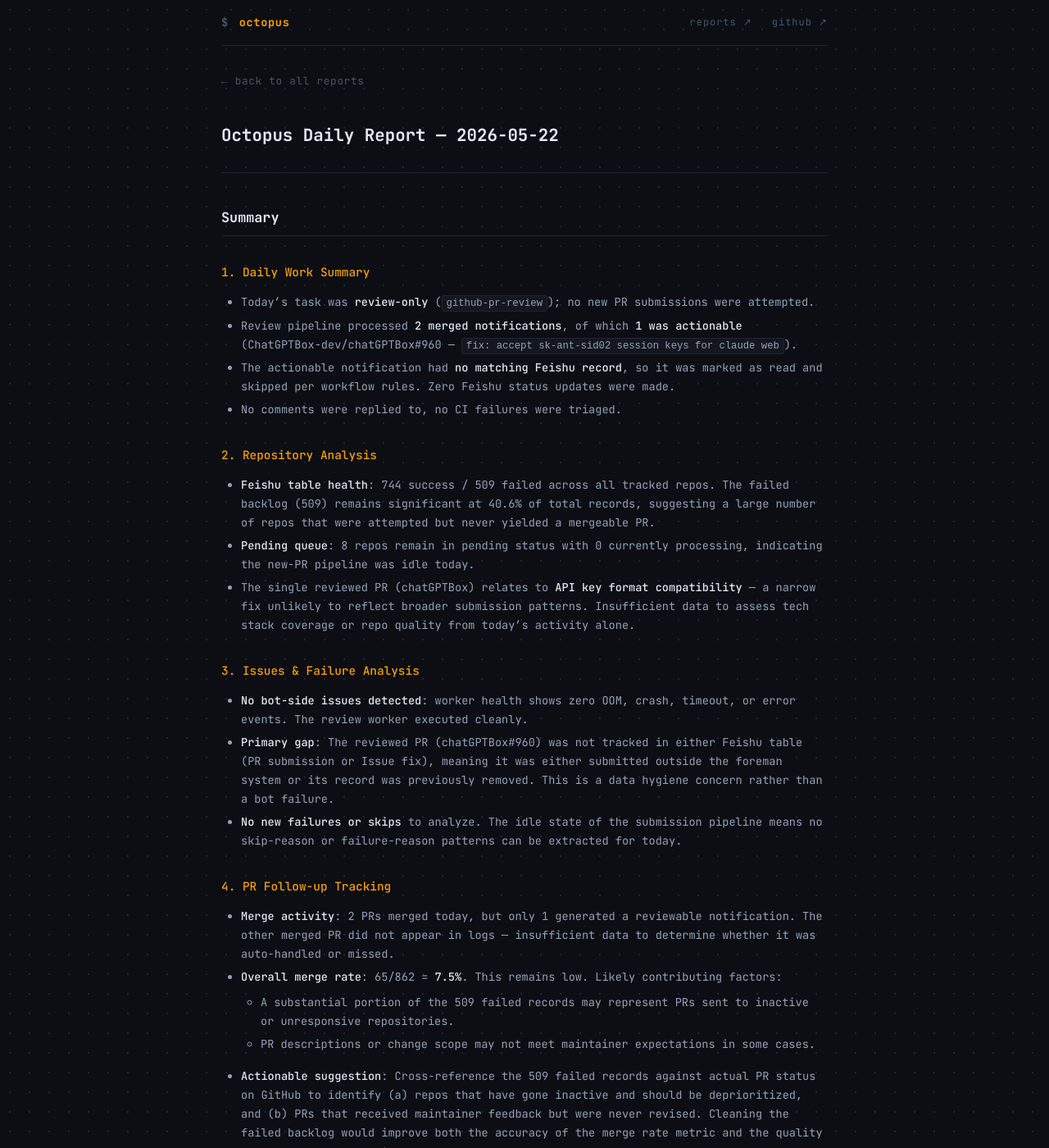
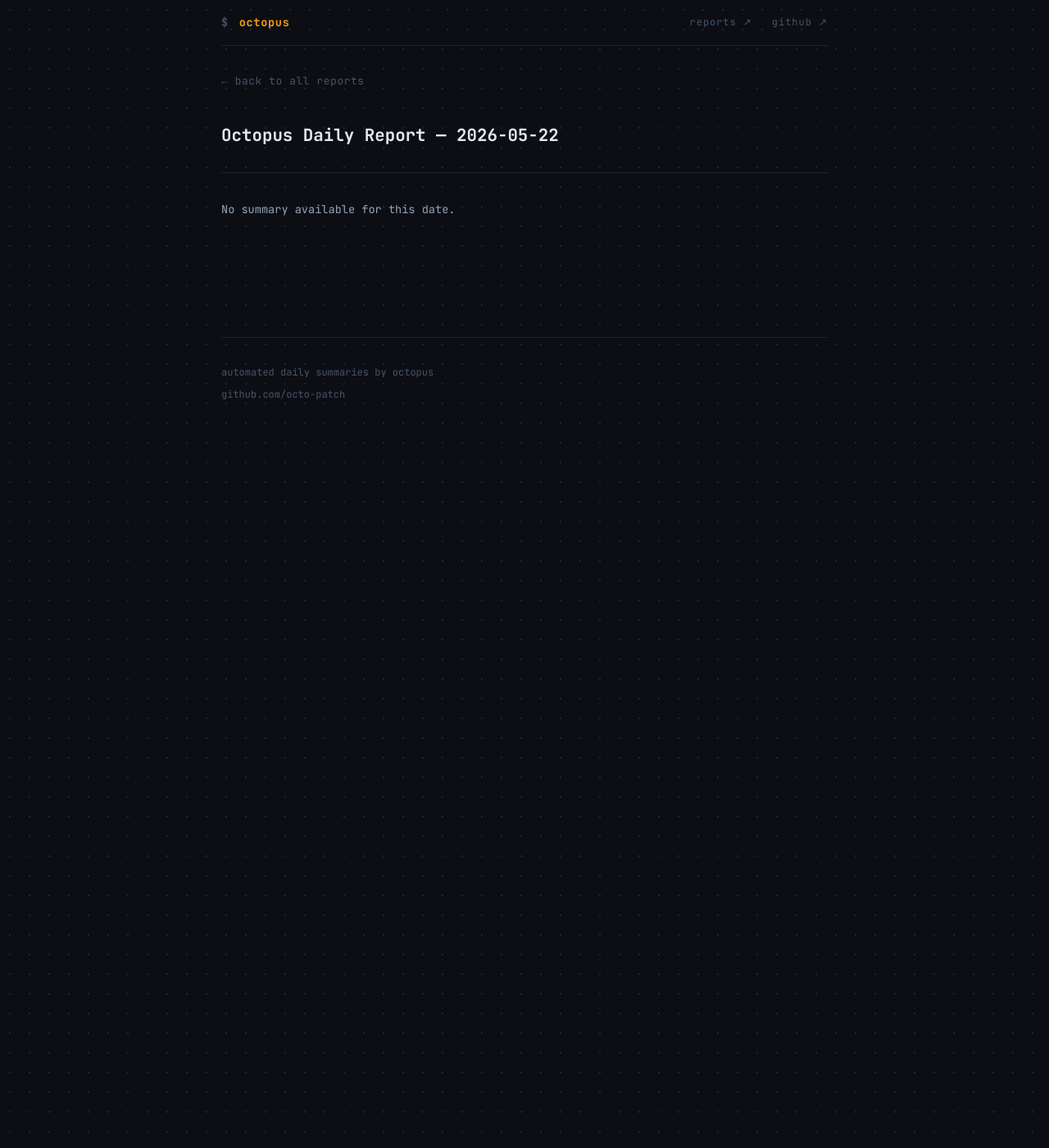
Before and after one commit to octo-patch/daily-reports, a Jekyll site: the page built from 2026-05/2026-05-22.md, in a window 1280 px wide and 1400 px high. Shown: the whole window at 82% size. Built offline with Jekyll 4.4.1, drawn with Linux system fonts in a browser that asks for light colours; some of the changed text lies outside the part shown.

Commit message:
daily report: 2026-05-22

```diff
--- a/2026-05/2026-05-22.md
+++ b/2026-05/2026-05-22.md
@@ -1,35 +1,7 @@
 ---
 layout: report
 title: "Octopus Daily Report — 2026-05-22"
-summary: "- Todays task was **review-only** (`github-pr-review`); no new PR submissions were attempted."
+summary: "No summary available."
 ---
 
-## Summary
-
-### 1. Daily Work Summary
-
-- Today's task was **review-only** (`github-pr-review`); no new PR submissions were attempted.
-- Review pipeline processed **2 merged notifications**, of which **1 was actionable** (ChatGPTBox-dev/chatGPTBox#960 — `fix: accept sk-ant-sid02 session keys for claude web`).
-- The actionable notification had **no matching Feishu record**, so it was marked as read and skipped per workflow rules. Zero Feishu status updates were made.
-- No comments were replied to, no CI failures were triaged.
-
-### 2. Repository Analysis
-
-- **Feishu table health**: 744 success / 509 failed across all tracked repos. The failed backlog (509) remains significant at 40.6% of total records, suggesting a large number of repos that were attempted but never yielded a mergeable PR.
-- **Pending queue**: 8 repos remain in pending status with 0 currently processing, indicating the new-PR pipeline was idle today.
-- The single reviewed PR (chatGPTBox) relates to **API key format compatibility** — a narrow fix unlikely to reflect broader submission patterns. Insufficient data to assess tech stack coverage or repo quality from today's activity alone.
-
-### 3. Issues & Failure Analysis
-
-- **No bot-side issues detected**: worker health shows zero OOM, crash, timeout, or error events. The review worker executed cleanly.
-- **Primary gap**: The reviewed PR (chatGPTBox#960) was not tracked in either Feishu table (PR submission or Issue fix), meaning it was either submitted outside the foreman system or its record was previously removed. This is a data hygiene concern rather than a bot failure.
-- **No new failures or skips** to analyze. The idle state of the submission pipeline means no skip-reason or failure-reason patterns can be extracted for today.
-
-### 4. PR Follow-up Tracking
-
-- **Merge activity**: 2 PRs merged today, but only 1 generated a reviewable notification. The other merged PR did not appear in logs — insufficient data to determine whether it was auto-handled or missed.
-- **Overall merge rate**: 65/862 = **7.5%**. This remains low. Likely contributing factors:
-  - A substantial portion of the 509 failed records may represent PRs sent to inactive or unresponsive repositories.
-  - PR descriptions or change scope may not meet maintainer expectations in some cases.
-- **Actionable suggestion**: Cross-reference the 509 failed records against actual PR status on GitHub to identify (a) repos that have gone inactive and should be deprioritized, and (b) PRs that received maintainer feedback but were never revised. Cleaning the failed backlog would improve both the accuracy of the merge rate metric and the quality of future repo selection.
-- **No new maintainer comments or rejections** to analyze today. No pattern changes from prior days.
+No summary available for this date.
```
